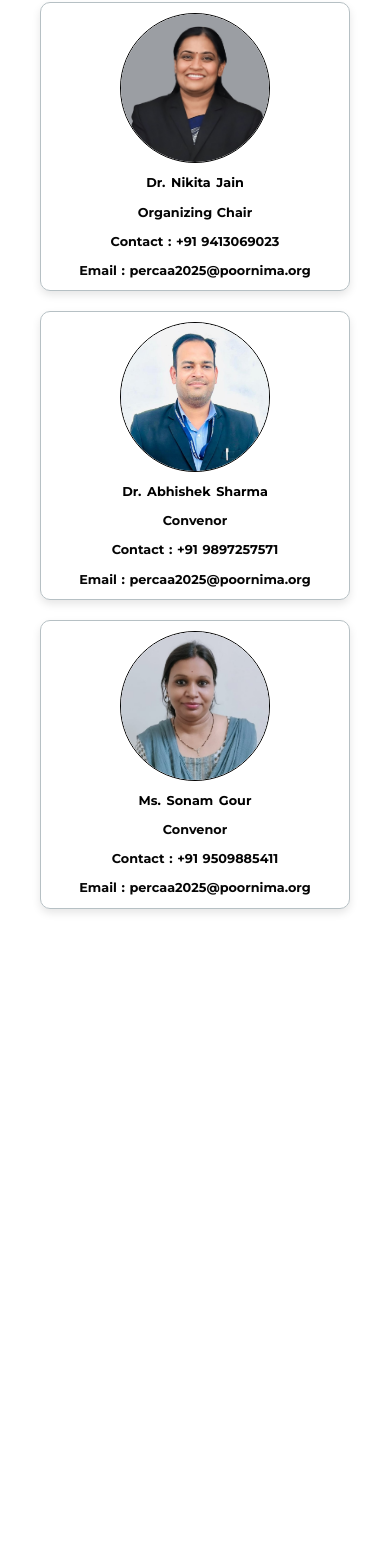
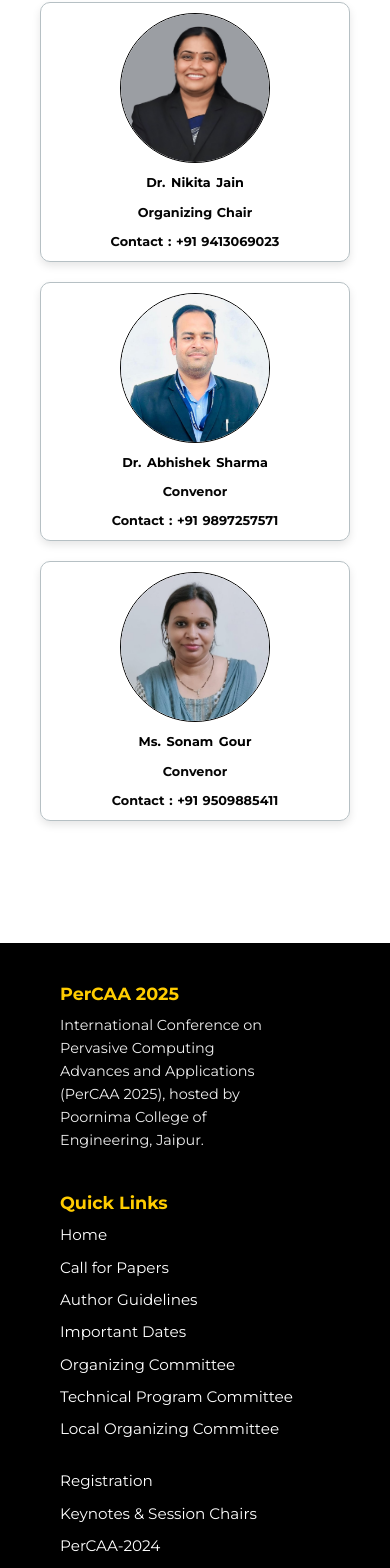
Before and after one commit to splixcube/PerCAA, a React (Vite) app: page /contact in a window 390 px wide. Shown: the part 392-1960 px from the top of the page. Built offline with nearby package versions, Linux system fonts and the light colour scheme.

Commit message:
footer/ right content updated

```diff
--- a/src/components/Contact/Contact.css
+++ b/src/components/Contact/Contact.css
@@ -67,7 +67,7 @@
     font-size: 0.8em;
   }
 }
-@media (max-width: 1024px) {
+@media (max-width: 1064px) {
   .card-contact {
   width: calc(63% - 20px);
 
@@ -75,7 +75,12 @@
 }
 @media (max-width: 930px) {
   .card-contact {
-    width: calc(33% - 20px);
+    width: calc(63% - 20px);
+  }
+}
+@media (max-width: 878px) {
+  .card-contact {
+    width: calc(63% - 20px);
   }
 }
 @media (max-width: 768px) {
--- a/src/components/Contact/Contact.jsx
+++ b/src/components/Contact/Contact.jsx
@@ -20,21 +20,23 @@ const Contact = () => {
                                 <h2>Dr. Nikita Jain</h2>
                                 <p style={{fontWeight:"bold" , fontSize:".8rem"}}>Organizing Chair</p>
                                 <p style={{fontWeight:"bold" , fontSize:".8rem" , marginTop:"10px"}}>Contact : +91 9413069023</p>
-                                <p style={{fontWeight:"bold" , fontSize:".8rem" , marginTop:"10px"}}>Email : percaa2025@poornima.org</p>
+
                             </div>
                             <div className="card-contact">
                                 <img src="\oc\Abhishek_Sharma.jpg" alt="PerCAA Logo" className='contactLogo' />
                                 <h2>Dr. Abhishek Sharma</h2>
                                 <p style={{fontWeight:"bold" , fontSize:".8rem"}}>Convenor</p>
                                 <p style={{fontWeight:"bold" , fontSize:".8rem" , marginTop:"10px"}}>Contact : +91 9897257571</p>
-                                <p style={{fontWeight:"bold" , fontSize:".8rem" , marginTop:"10px"}}>Email : percaa2025@poornima.org</p>
+
+
                             </div>
                             <div className="card-contact">
                                 <img src="\oc\Sonam Gour.jpeg" alt="PerCAA Logo" className='contactLogo' />
                                 <h2>Ms. Sonam Gour</h2>
                                 <p style={{fontWeight:"bold" , fontSize:".8rem"}}>Convenor</p>
                                 <p style={{fontWeight:"bold" , fontSize:".8rem" , marginTop:"10px"}}>Contact : +91 9509885411</p>
-                                <p style={{fontWeight:"bold" , fontSize:".8rem" , marginTop:"10px"}}>Email : percaa2025@poornima.org</p>
+
+
 
                             </div>
                         </div>
--- a/src/components/Footer/Footer.css
+++ b/src/components/Footer/Footer.css
@@ -102,7 +102,7 @@
 /* Media Query for smaller screens */
 @media (max-width: 768px) {
   .quick-links-container {
-    flex-direction: column;
+    flex-direction: row;
   }
 }
 
@@ -112,7 +112,7 @@
   }
 }
 
-@media (max-width: 1024px) {
+@media (max-width: 1200px) {
   .quick-links-container {
     flex-direction: column;
   }
@@ -146,7 +146,7 @@
   justify-content: center;
 }
 
-@media (max-width: 760px) {
+@media (max-width: 880px) {
   .footer-content {
     flex-direction: column;
     align-items: flex-start;
@@ -185,3 +185,22 @@
     font-size: 0.75rem;
   }
 }
+
+
+/* 🌐 Desktop View - default (≥1024px) */
+.order-contact {
+  order: 1;
+}
+.order-links {
+  order: 2;
+}
+
+/* 📱 Mobile View - reverse order (<1024px) */
+@media (max-width: 880px) {
+  .order-contact {
+    order: 2;
+  }
+  .order-links {
+    order: 1;
+  }
+}
--- a/src/components/Footer/Footer.jsx
+++ b/src/components/Footer/Footer.jsx
@@ -24,7 +24,7 @@ const Footer = () => {
         </div>
 
         {/* Contact Section */}
-<div className="footer-section contact">
+<div className="footer-section contact order-contact">
   <h4>Contact Us</h4>
 
   <p style={{ display: 'flex', flexDirection: 'column', alignItems: 'start', gap: '5px' }}>
@@ -77,7 +77,7 @@ const Footer = () => {
 
 
         {/* Quick Links */}
-        <div className="footer-section links">
+        <div className="footer-section links order-links">
           <h4 className="quick-links-heading">Quick Links</h4>
           <div className="quick-links-container">
             <ul>
--- a/src/components/RightContent/RightContent.css
+++ b/src/components/RightContent/RightContent.css
@@ -198,6 +198,11 @@ td b {
 
 @media (max-width: 760px) {
   .rightContent{
-    visibility: hidden;
+    display: none;
   }
 }
+@media (max-width: 851px) {
+  .rightContent{
+    display: none;
+  }
+}
```
